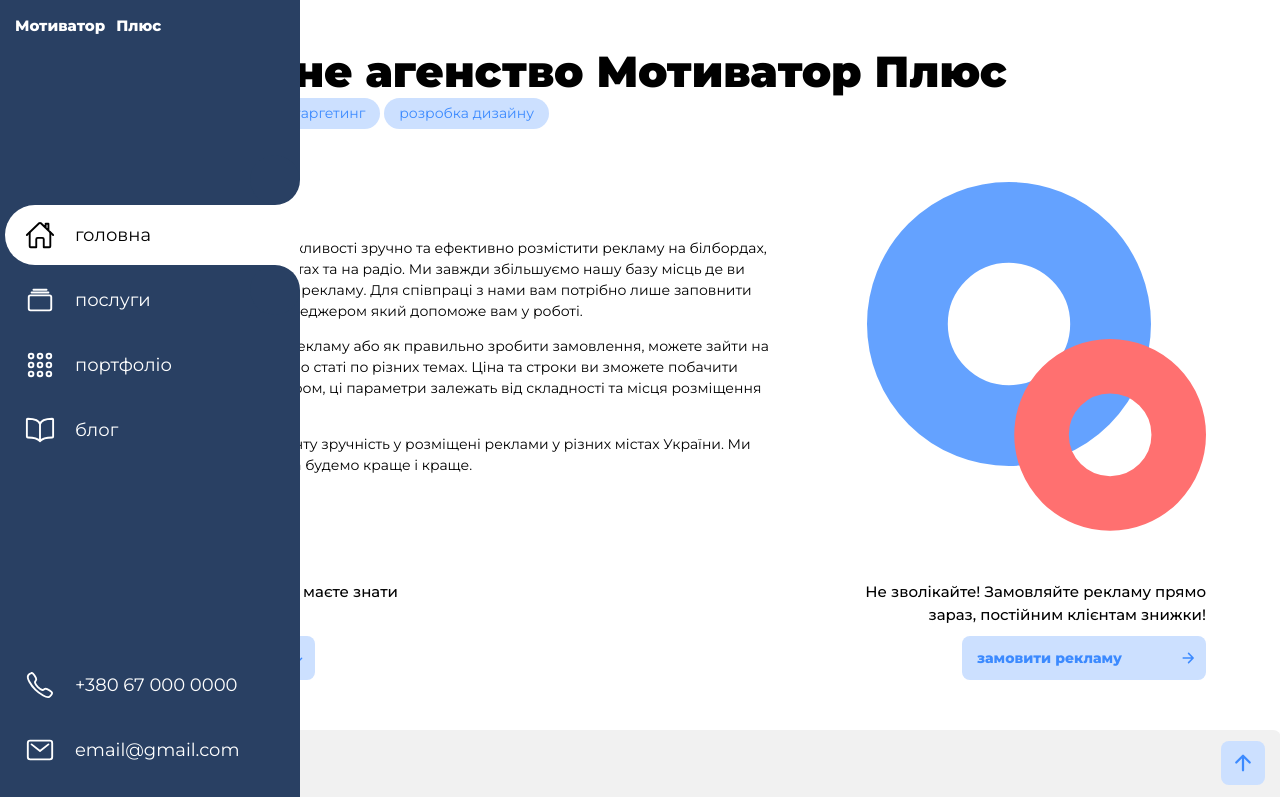
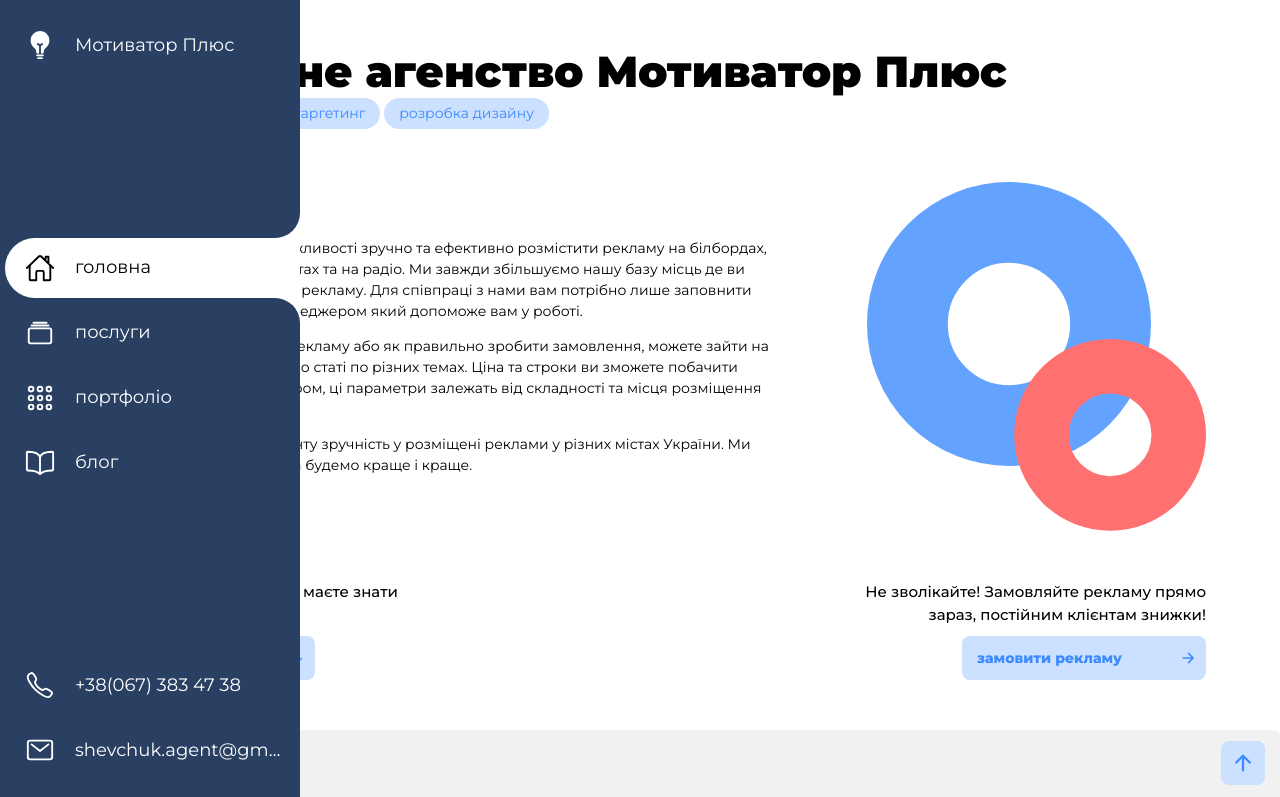
Before and after one commit to GineTik/MotivatiorPlus, a plain HTML site: page index.html in a window 1280 px wide. Shown: the top 797 px of the page. Drawn offline with nearby package versions, Linux system fonts and the light colour scheme.

Commit message:
add contacts and change logo

```diff
--- a/css/header.css
+++ b/css/header.css
@@ -31,6 +31,11 @@
 }
 .header-content:hover {
     width: 300px;
+}
+
+
+.logo img {
+    height: 30px;
 }
 
 
@@ -145,6 +150,11 @@ ion-icon[name*="menu"] {
     transition: .15s;
     margin-bottom: 5px;
 }
+.navbar-text {
+    width: 100%;
+    text-overflow: ellipsis;
+    overflow: hidden;
+}
 /* links hover */
 .navbar-link:not(.active):hover,
 .navbar-link:not(.active):hover > * {
--- a/index.html
+++ b/index.html
@@ -19,22 +19,28 @@
         <div class="left-header">
             <div class="header-content">
                 <!-- <ion-icon name="menu-outline"></ion-icon> -->
-                <span class="header-text" data-text="Мотиватор⠀Плюс"></span>
+                <div class="navbar">
+                    <a href="" class="navbar-link logo">
+                        <ion-icon name="bulb"></ion-icon>
+                        <span class="navbar-text">Мотиватор Плюс</span>
+                    </a>
+                </div>
+                <!-- <span class="header-text" data-text="Мотиватор⠀Плюс"></span> -->
 
                 <div class="navbar">
                     <a class="navbar-link active">
                         <ion-icon name="home-outline"></ion-icon>
                         <span class="navbar-text">головна</span>
                     </a>
-                    <a class="navbar-link">
+                    <a href="#" class="navbar-link">
                         <ion-icon name="albums-outline"></ion-icon>
                         <span class="navbar-text">послуги</span>
                     </a>
-                    <a class="navbar-link">
+                    <a href="#" class="navbar-link">
                         <ion-icon name="apps-outline"></ion-icon>
                         <span class="navbar-text">портфоліо</span>
                     </a>
-                    <a class="navbar-link">
+                    <a href="#" class="navbar-link">
                         <ion-icon name="book-outline"></ion-icon>
                         <span class="navbar-text">блог</span>
                     </a>
@@ -43,11 +49,11 @@
                 <div class="navbar contacts">
                     <a class="navbar-link" href="tel:+380 67 000 0000">
                         <ion-icon name="call-outline"></ion-icon>
-                        <span class="navbar-text">+380 67 000 0000</span>
+                        <span class="navbar-text">+38(067) 383 47 38</span>
                     </a>
                     <a class="navbar-link" href="mailto:email@gmail.com">
                         <ion-icon name="mail-outline"></ion-icon>
-                        <span class="navbar-text">email@gmail.com</span>
+                        <span class="navbar-text">shevchuk.agent@gmail.com</span>
                     </a>
                 </div>
             </div>
```
Also changed, not shown: image/logo.jfif (added).
